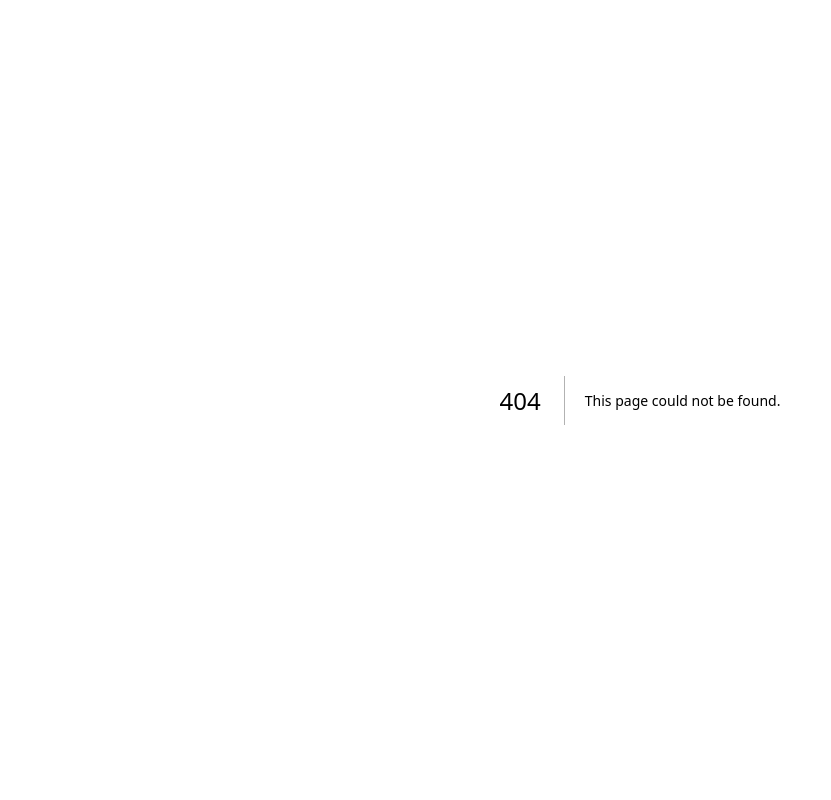
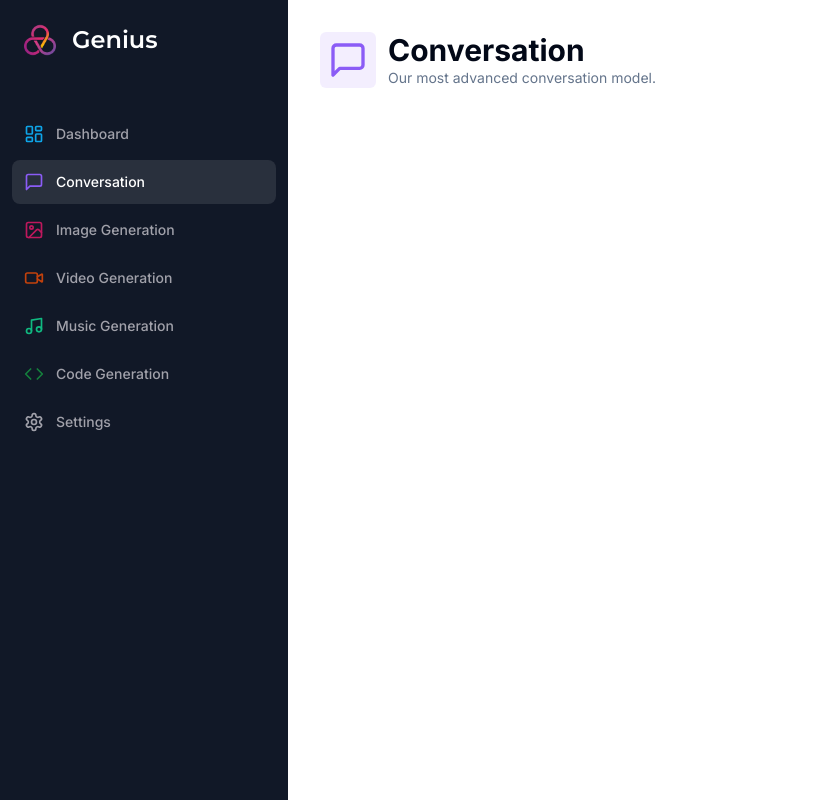
Before and after one commit to jmgrd98/genius-saas, a Next.js app: page /conversation in a window 1280 px wide. Before the commit this address had no page. Shown: the whole page, without its empty margins (0-831 px from the left). Built offline with nearby package versions, Linux system fonts and the light colour scheme.

Commit message:
heading component

```diff
--- /dev/null
+++ b/app/(dashboard)/(routes)/conversation/page.tsx
@@ -0,0 +1,19 @@
+import Heading from "@/components/Heading"
+import { MessageSquare } from "lucide-react"
+
+
+const ConversationPage = () => {
+  return (
+    <div>
+      <Heading
+        title="Conversation"
+        description="Our most advanced conversation model."
+        icon={MessageSquare}
+        iconColor="text-violet-500"
+        bgColor="bg-violet-500/10"
+      />
+    </div>
+  )
+}
+
+export default ConversationPage
--- /dev/null
+++ b/components/Heading.tsx
@@ -0,0 +1,31 @@
+import { cn } from "@/lib/utils"
+import { LucideIcon } from "lucide-react"
+
+interface HeadingProps {
+    title: string,
+    description: string,
+    icon: LucideIcon,
+    iconColor?: string,
+    bgColor?: string
+}
+
+const Heading = ({ title, description, icon: Icon, iconColor, bgColor }: HeadingProps) => {
+  return (
+    <div className="px-4 lg:px-8 flex items-center gap-x-3 mb-8">
+        <div className={cn('p-2 w-fit rounded-md', bgColor)}>
+            <Icon className={cn('w-10 h-10', iconColor)} />
+        </div>
+
+        <div>
+        <h2 className="text-3xl font-bold">
+            {title}
+        </h2>
+        <p className="text-sm text-muted-foreground">
+            {description}
+        </p>
+      </div>
+    </div>
+  )
+}
+
+export default Heading
```
